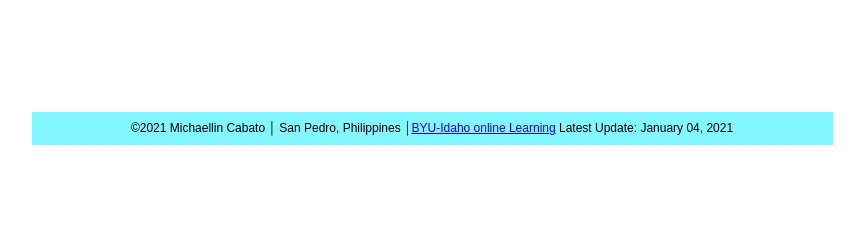
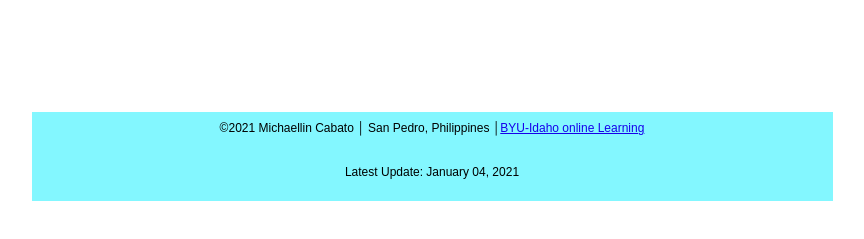
Before and after one commit to Michaellin0324/michaellin0324.github.io, a plain HTML site: page index.html in a window 1280 px wide. Shown: the part 289-528 px from the top of the page, without its empty margins (208-1072 px from the left). Drawn offline with Linux system fonts and the light colour scheme.

Commit message:
New commit

```diff
--- a/index.html
+++ b/index.html
@@ -22,7 +22,7 @@
    </ul>
  </main>
  <footer>&copy;2021 Michaellin Cabato │ San Pedro, Philippines │<a href="https://www.byui.edu/online">BYU-Idaho online Learning</a>
-  Latest Update: January 04, 2021
+ <p>Latest Update: January 04, 2021</p>
 </footer>
 </body>
 </html>
```
